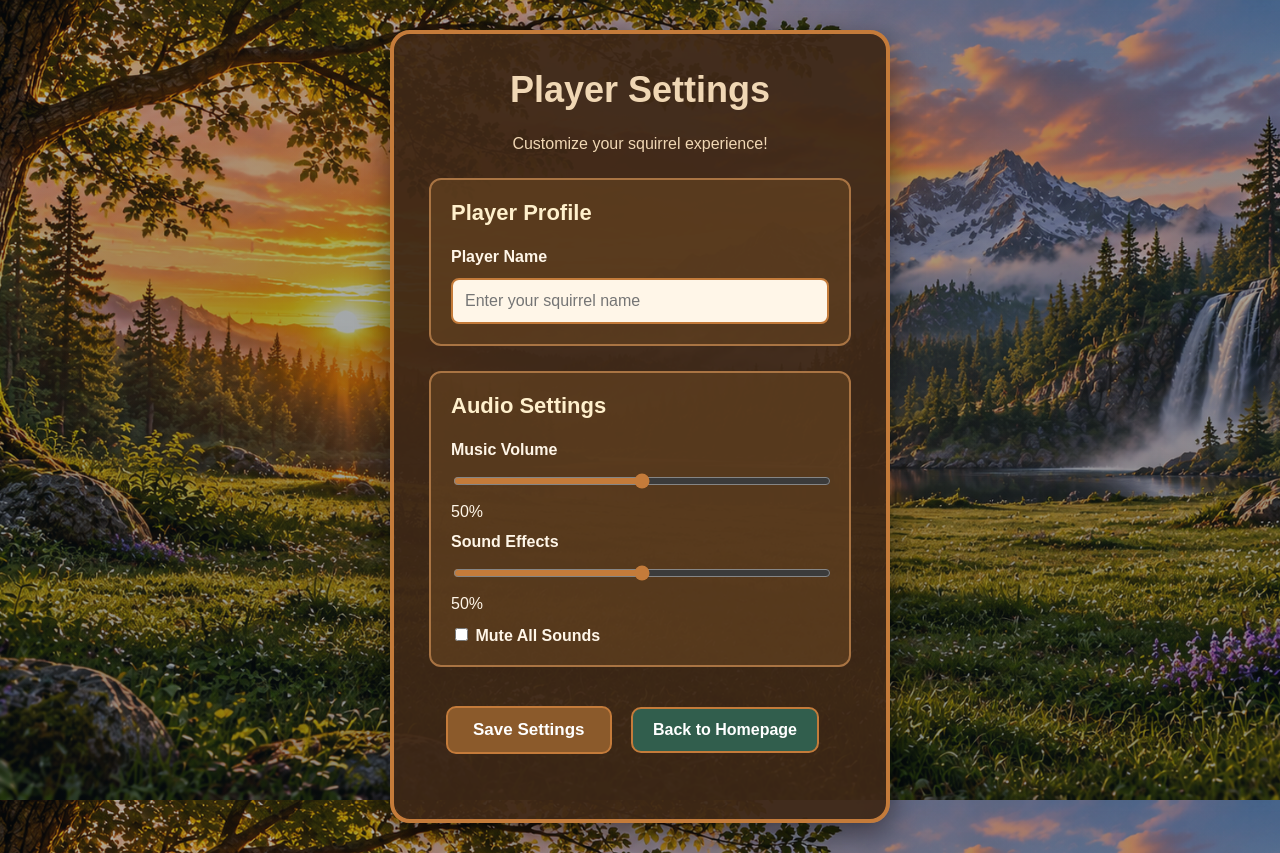
After one commit to oop-cpu/Club_Squirrel, a Django app: page /settings/ in a window 1280 px wide. The commit adds this page. Run offline with Django 5.2, Linux system fonts and the light colour scheme.

Commit message:
Add player settings page with saved preferences

```diff
--- /dev/null
+++ b/home/templates/home/settings.html
@@ -0,0 +1,105 @@
+{% load static %}
+<!DOCTYPE html>
+<html lang="en">
+<head>
+    <meta charset="UTF-8">
+    <meta name="viewport" content="width=device-width, initial-scale=1.0">
+    <title>Player Settings - Club Squirrel</title>
+    <link rel="stylesheet" href="{% static 'css/style.css' %}">
+</head>
+<body class="settings-page">
+
+    <main class="settings-container">
+        <h1>Player Settings</h1>
+        <p>Customize your squirrel experience!</p>
+
+        <div class="settings-group">
+            <h2>Player Profile</h2>
+
+            <label for="playerName">Player Name</label>
+            <input type="text" id="playerName"
+                   placeholder="Enter your squirrel name">
+        </div>
+
+        <div class="settings-group">
+            <h2>Audio Settings</h2>
+
+            <label for="musicVolume">Music Volume</label>
+            <input type="range" id="musicVolume"
+                   min="0" max="100" value="50">
+            <span id="musicValue">50%</span>
+
+            <label for="soundVolume">Sound Effects</label>
+            <input type="range" id="soundVolume"
+                   min="0" max="100" value="50">
+            <span id="soundValue">50%</span>
+
+            <label for="muteAudio">
+                <input type="checkbox" id="muteAudio">
+                Mute All Sounds
+            </label>
+        </div>
+
+        <button type="button" id="saveSettings">
+            Save Settings
+        </button>
+
+        <a href="{% url 'home:index' %}" class="back-button">
+            Back to Homepage
+        </a>
+
+        <p id="saveMessage" role="status"></p>
+    </main>
+
+    <script>
+        const music = document.getElementById("musicVolume");
+        const sound = document.getElementById("soundVolume");
+        const musicValue = document.getElementById("musicValue");
+        const soundValue = document.getElementById("soundValue");
+
+        music.addEventListener("input", () => {
+            musicValue.textContent = music.value + "%";
+        });
+
+        sound.addEventListener("input", () => {
+            soundValue.textContent = sound.value + "%";
+        });
+
+        document.getElementById("saveSettings")
+            .addEventListener("click", () => {
+                const settings = {
+                    playerName: document.getElementById("playerName").value,
+                    musicVolume: music.value,
+                    soundVolume: sound.value,
+                    muteAudio: document.getElementById("muteAudio").checked
+                };
+
+                localStorage.setItem(
+                    "clubSquirrelSettings",
+                    JSON.stringify(settings)
+                );
+
+                document.getElementById("saveMessage").textContent =
+                    "Settings saved!";
+            });
+
+        const saved = JSON.parse(
+            localStorage.getItem("clubSquirrelSettings") || "null"
+        );
+
+        if (saved) {
+            document.getElementById("playerName").value =
+                saved.playerName || "";
+
+            music.value = saved.musicVolume ?? 50;
+            sound.value = saved.soundVolume ?? 50;
+
+            document.getElementById("muteAudio").checked =
+                saved.muteAudio ?? false;
+
+            musicValue.textContent = music.value + "%";
+            soundValue.textContent = sound.value + "%";
+        }
+    </script>
+</body>
+</html>
--- a/home/urls.py
+++ b/home/urls.py
@@ -5,4 +5,5 @@ app_name = 'home'
 
 urlpatterns = [
     path('', views.index, name='index'),
+    path('settings/', views.settings_page, name='settings'),
 ]
--- a/home/views.py
+++ b/home/views.py
@@ -2,3 +2,6 @@ from django.shortcuts import render
 
 def index(request):
     return render(request, 'home/index.html', {})
+
+def settings_page(request):
+    return render(request, 'home/settings.html')
--- a/static/css/style.css
+++ b/static/css/style.css
@@ -190,6 +190,8 @@ body {
     justify-self: center;
 }
 
+}
+
 @media (max-width: 480px) {
     .site-header h1 {
         font-size: 30px;
@@ -320,3 +322,142 @@ body {
         padding: 26px;
     }
 }
+
+/* Player Settings Page */
+.settings-page {
+    min-height: 100vh;
+    display: flex;
+    align-items: center;
+    justify-content: center;
+    padding: 30px 15px;
+    box-sizing: border-box;
+}
+
+/* Settings panel */
+.settings-container {
+    width: 100%;
+    max-width: 500px;
+    padding: 35px;
+    box-sizing: border-box;
+    background-color: rgba(62, 39, 22, 0.93);
+    border: 4px solid #c47b3a;
+    border-radius: 20px;
+    color: #fff6e8;
+    text-align: center;
+    box-shadow: 0 10px 30px rgba(0, 0, 0, 0.5);
+}
+
+/* Settings title */
+.settings-container h1 {
+    margin-top: 0;
+    font-size: 36px;
+    color: #f0d7b4;
+}
+
+.settings-container > p {
+    color: #f0d7b4;
+}
+
+/* Settings groups */
+.settings-group {
+    display: flex;
+    flex-direction: column;
+    gap: 12px;
+    margin: 25px 0;
+    padding: 20px;
+    background-color: rgba(101, 67, 33, 0.65);
+    border: 2px solid #a97443;
+    border-radius: 12px;
+    text-align: left;
+}
+
+.settings-group h2 {
+    margin: 0 0 10px;
+    font-size: 22px;
+    color: #fff0cc;
+}
+
+.settings-group label {
+    font-size: 16px;
+    font-weight: bold;
+}
+
+/* Player name input */
+.settings-group input[type="text"] {
+    width: 100%;
+    padding: 12px;
+    box-sizing: border-box;
+    border: 2px solid #c47b3a;
+    border-radius: 8px;
+    background-color: #fff6e8;
+    color: #3e2723;
+    font-size: 16px;
+}
+
+/* Volume sliders */
+.settings-group input[type="range"] {
+    width: 100%;
+    accent-color: #c47b3a;
+    cursor: pointer;
+}
+
+/* Mute checkbox */
+.settings-group input[type="checkbox"] {
+    accent-color: #c47b3a;
+    cursor: pointer;
+}
+
+/* Save button */
+#saveSettings {
+    padding: 12px 25px;
+    background-color: #8b5a2b;
+    color: white;
+    border: 2px solid #c47b3a;
+    border-radius: 10px;
+    font-size: 17px;
+    font-weight: bold;
+    cursor: pointer;
+    transition: background-color 0.2s;
+}
+
+#saveSettings:hover {
+    background-color: #a97443;
+}
+
+/* Back to homepage */
+.back-button {
+    display: inline-block;
+    margin: 15px;
+    padding: 12px 20px;
+    background-color: #315e4d;
+    color: white;
+    border: 2px solid #c47b3a;
+    border-radius: 10px;
+    font-weight: bold;
+    text-decoration: none;
+}
+
+.back-button:hover {
+    background-color: #244b3c;
+}
+
+/* Save confirmation */
+#saveMessage {
+    font-weight: bold;
+    color: #b8f5a2;
+}
+
+/* Mobile settings */
+@media (max-width: 600px) {
+    .settings-container {
+        padding: 20px;
+    }
+
+    .settings-container h1 {
+        font-size: 28px;
+    }
+
+    .settings-group {
+        padding: 15px;
+    }
+}
```
